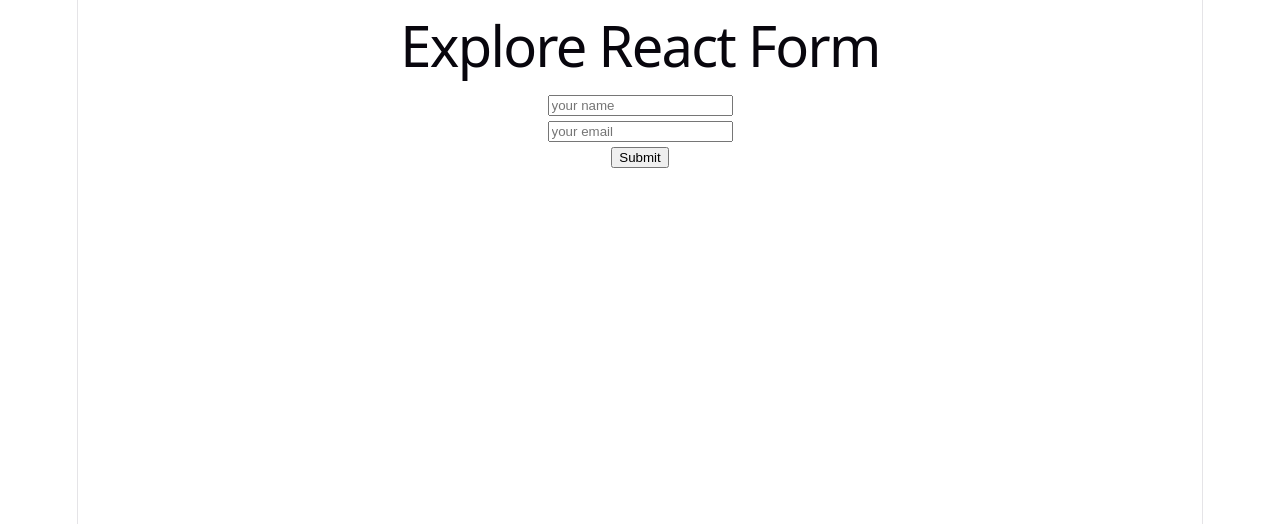
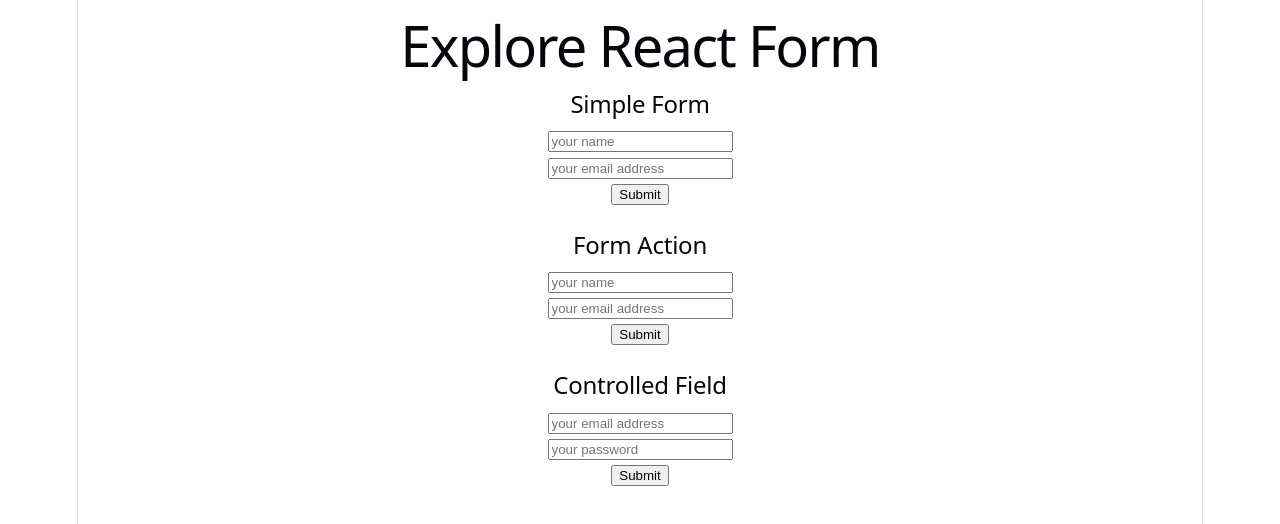
Before and after one commit to shafrinahamed0007/Mi7Mo38Explore-react-from, a React (Vite) app: page / in a window 1280 px wide. Shown: the top 524 px of the page. Built offline with nearby package versions, Linux system fonts and the light colour scheme.

Commit message:
Use Form ACtion FormData And Controlled Component

```diff
--- a/src/App.jsx
+++ b/src/App.jsx
@@ -1,4 +1,6 @@
 import "./App.css";
+import ControlledFiled from "./components/ControlledField/ControlledFiled";
+import FormAction from "./components/FormAction/FormAction";
 import SimpleForm from "./components/SimpleForm/SimpleForm";
 
 function App() {
@@ -6,6 +8,10 @@ function App() {
     <>
       <h1>Explore React Form</h1>
       <SimpleForm></SimpleForm>
+      <br />
+      <FormAction />
+      <br />
+      <ControlledFiled />
     </>
   );
 }
--- a/src/__get__form__data.js
+++ b/src/__get__form__data.js
@@ -1,3 +1,4 @@
 /**
  * 1. e.target.[name of the input field].value
+ * 2. use form action and formData in the action handler. formData.get('name of the input field)
  */
--- /dev/null
+++ b/src/components/ControlledField/ControlledFiled.jsx
@@ -0,0 +1,42 @@
+import { useState } from "react";
+
+const ControlledFiled = () => {
+  const [password, setPassword] = useState("");
+  const handleSubmit = (e) => {
+    e.preventDefault();
+  };
+
+  const handlePasswordOnChange = (e) =>{
+    console.log(e.target.value)
+  }
+
+  return (
+    <div>
+      <h2>Controlled Field</h2>
+
+      <form onSubmit={handleSubmit}>
+        <input
+          type="email"
+          name="email"
+          id=""
+          placeholder="your email address"
+          required
+        />
+        <br />
+        <input
+          type="password"
+          name="password"
+          onChange={handlePasswordOnChange}
+          defaultValue={password}
+          placeholder="your password"
+          required
+          id=""
+        />
+        <br />
+        <input type="submit" value="Submit" />
+      </form>
+    </div>
+  );
+};
+
+export default ControlledFiled;
--- /dev/null
+++ b/src/components/FormAction/FormAction.jsx
@@ -0,0 +1,24 @@
+
+
+const FormAction = () => {
+    const handleFormAction = (formData) =>{
+        console.log(formData.get("name"));
+        console.log(formData.get("email"))
+
+    }
+    return (
+        <div>
+            <h2>Form Action</h2>
+            <form action={handleFormAction}>
+                <input type="text" name="name" placeholder="your name" id="" />
+                <br />
+                <input type="email" name="email" placeholder="your email address" id="" />
+                <br />
+                <input type="submit" value="Submit" />
+            </form>
+
+        </div>
+    );
+};
+
+export default FormAction;
--- a/src/components/SimpleForm/SimpleForm.jsx
+++ b/src/components/SimpleForm/SimpleForm.jsx
@@ -4,12 +4,19 @@ const SimpleForm = () => {
     console.log(e.target.name.value);
     console.log(e.target.email.value);
   };
+
   return (
     <div>
+        <h2>Simple Form</h2>
       <form onSubmit={handleSubmit}>
-        <input type="text" name="name" placeholder="your name" />
+        <input type="text" name="name" placeholder="your name" id="" />
         <br />
-        <input type="email" name="email" placeholder="your email" id="" />
+        <input
+          type="email"
+          name="email"
+          placeholder="your email address"
+          id=""
+        />
         <br />
         <input type="submit" value="Submit" />
       </form>
```
